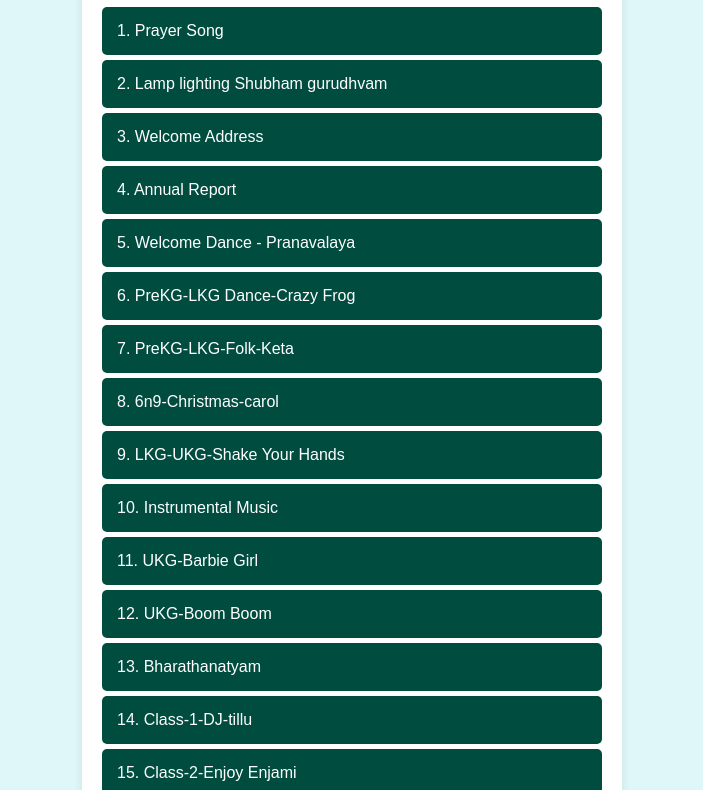
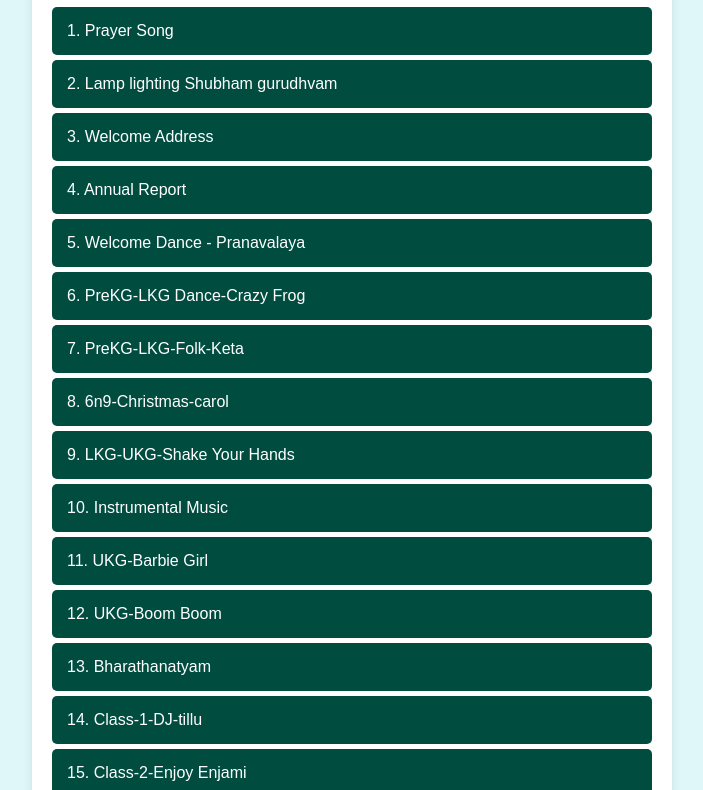
Before and after one commit to rajatbnglr/annual, a plain HTML site: page index.html in a window 1280 px wide. Shown: the part 121-911 px from the top of the page, without its empty margins (288-991 px from the left). Drawn offline with Linux system fonts and the light colour scheme.

Commit message:
Your commit message

```diff
--- a/styles.css
+++ b/styles.css
@@ -6,7 +6,7 @@ body {
 }
 
 .container {
-    max-width: 500px; /* Made the container narrower */
+    max-width: 600px; /* Made the container narrower */
     margin: 0 auto;
     background-color: #ffffff;
     padding: 20px;
```
